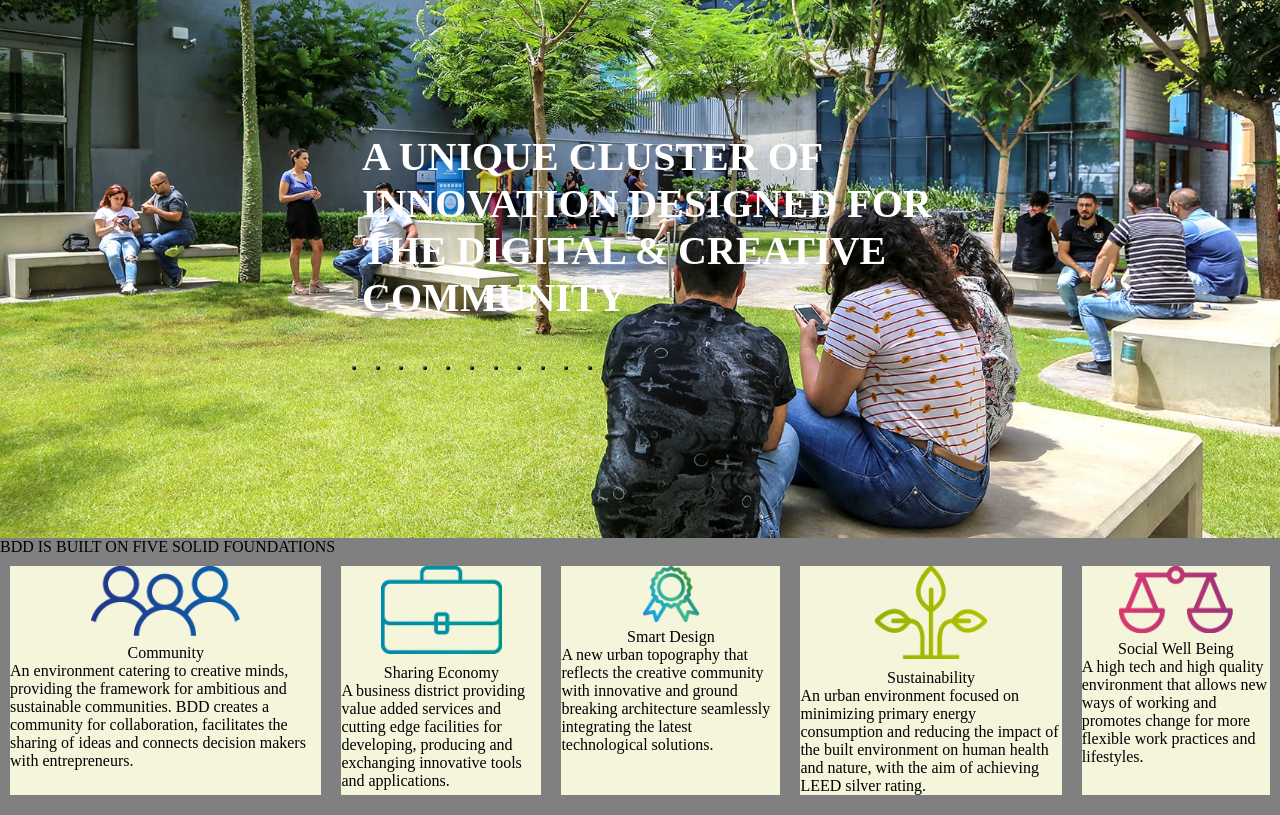
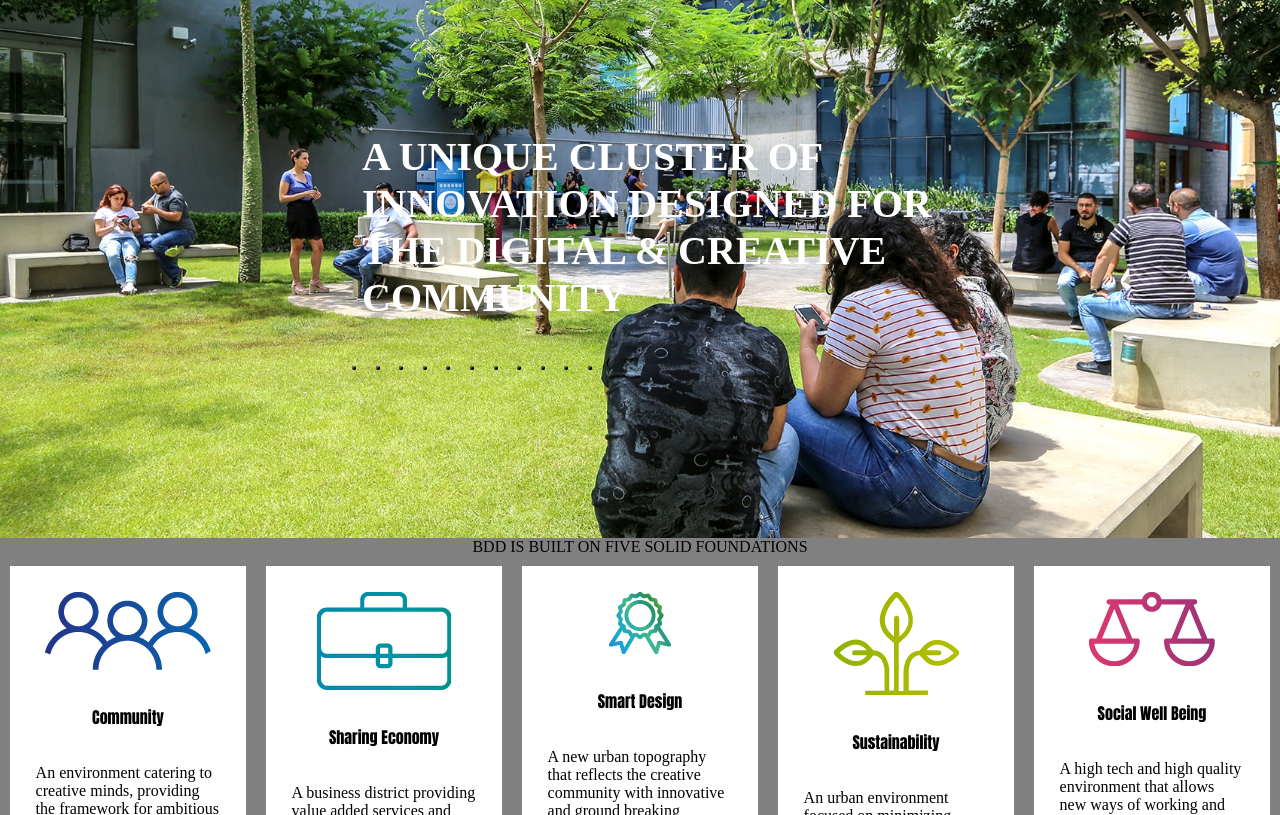
Before and after one commit to mohamadkassemm/bdd-clone, a plain HTML site: page index.html in a window 1280 px wide. Shown: the part 137-952 px from the top of the page. Drawn offline with Linux system fonts and the light colour scheme.

Commit message:
edit in some sections

```diff
--- a/css/styles.css
+++ b/css/styles.css
@@ -40,7 +40,6 @@ body{
 }
 
 .hero-buttons{
-
     list-style: none;
     display: flex;
     width: 30vh;
@@ -116,15 +115,24 @@ body{
     display: flex;
 
 }
+.info-tittle{
+    text-align: center;
+}
 .info{
     display: flex;
     flex-direction: column;
     align-items: center;
-    background-color: beige;
+    background-color: white;
     margin: 10px;
+    padding: 2%;
+    width: 20%;
 }
 .images-info{
     width:100%;
-    height: 90%;
+    height: 100%;
 
 }
+.topic{
+    font-family:Impact, Haettenschweiler, 'Arial Narrow Bold', sans-serif;
+    margin: 35px;
+}
--- a/index.html
+++ b/index.html
@@ -46,8 +46,9 @@
         </div>
             <!-- end of hero content -->
         <!-- End Hero -->
-        <div>BDD IS BUILT ON FIVE SOLID FOUNDATIONS</div>
-        <section class="container BDD-info">
+        <!-- start of 5 foundations -->
+        <div class="info-tittle">BDD IS BUILT ON FIVE SOLID FOUNDATIONS</div>
+        <section class=" BDD-info">
             <div class="info" >
                 <div><img class="images-info" src="./images/1.png"></div>
                 <div class="topic">Community</div>
@@ -75,6 +76,7 @@
             </div>
 
         </section>
+        <!-- end of 5 foundations -->
     </body>
 
 </html>
```
